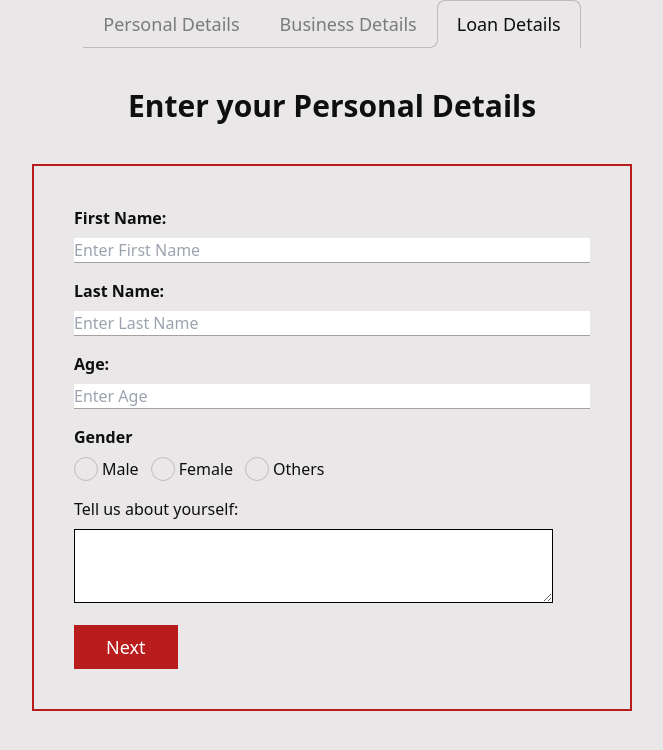
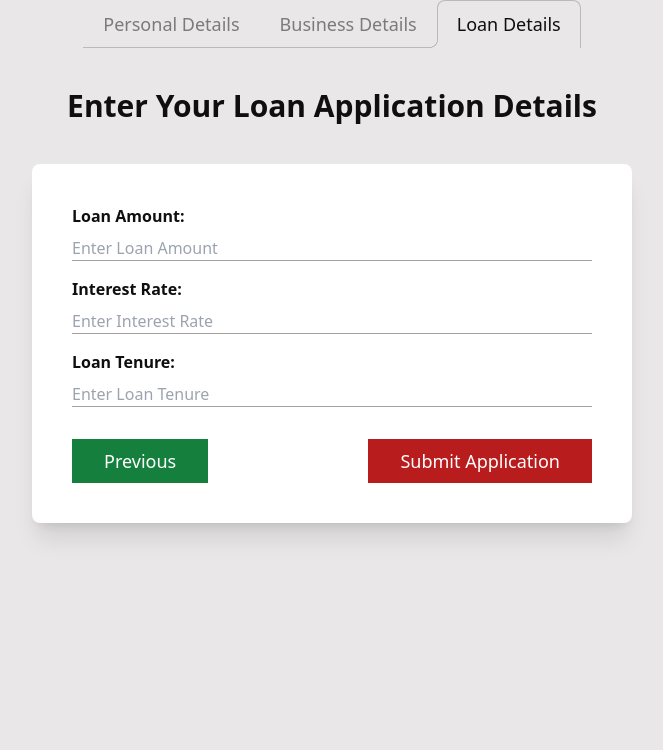
Before and after one commit to MIRJAKARIYA/Loan-application-app, a React (Create React App) app: page /loanDetails in a window 1280 px wide. Shown: the top 750 px of the page, without its empty margins (308-971 px from the left). Built offline with nearby package versions, Linux system fonts and the light colour scheme.

Commit message:
project finished

```diff
--- a/public/index.html
+++ b/public/index.html
@@ -24,7 +24,7 @@
       work correctly both with client-side routing and a non-root public URL.
       Learn how to configure a non-root public URL by running `npm run build`.
     -->
-    <title>React App</title>
+    <title>Loan Application</title>
   </head>
   <body>
     <noscript>You need to enable JavaScript to run this app.</noscript>
--- a/src/App.js
+++ b/src/App.js
@@ -2,6 +2,7 @@
 import { Route, Routes } from "react-router-dom";
 import "./App.css";
 import Application from "./components/Application";
+import ApplicationDone from "./components/ApplicationDone";
 import BusinessDetails from "./components/BusinessDetails";
 import LoanDetails from "./components/LoanDetails";
 import PersonalDetails from "./components/PersonalDetails";
@@ -19,6 +20,7 @@ function App() {
           <Route path="businessDetails" element={<BusinessDetails></BusinessDetails>}></Route>
           <Route path="loanDetails" element={<LoanDetails></LoanDetails>}></Route>
         </Route>
+        <Route path="/applicationDone" element={<ApplicationDone></ApplicationDone>}></Route>
       </Routes>
     </div>
   );
--- /dev/null
+++ b/src/components/ApplicationDone.js
@@ -0,0 +1,17 @@
+import React from 'react';
+import { useNavigate } from 'react-router-dom';
+
+const ApplicationDone = () => {
+    const navigate = useNavigate();
+    const handleApplyAgain = () =>{
+        navigate('/');
+    }
+    return (
+        <div>
+            <h1 className='text-3xl font-semibold my-10 text-center text-green-700'>Application submitted successfully!!</h1>
+            <button onClick={handleApplyAgain} className='btn btn-primary block mx-auto'>Apply again</button>
+        </div>
+    );
+};
+
+export default ApplicationDone;
--- a/src/components/BusinessDetails.js
+++ b/src/components/BusinessDetails.js
@@ -1,9 +1,13 @@
 import React from "react";
-import { useLocation, useNavigate } from "react-router-dom";
+import { useNavigate } from "react-router-dom";
 
 const BusinessDetails = () => {
   const navigate = useNavigate();
   const email = localStorage.getItem('personEmail');
+  const handlePrev = () =>{
+    navigate('/')
+  }
+
   const businessDetailsSubmit = (e) => {
     e.preventDefault();
     const businessName = e.target.businessName.value;
@@ -46,7 +50,6 @@ const BusinessDetails = () => {
               type="text"
               placeholder="Enter Business Name"
               name="businessName"
-              id=""
               required
             />
           </div>
@@ -56,7 +59,6 @@ const BusinessDetails = () => {
               type="text"
               name="gstNumber"
               placeholder="Enter GST Number"
-              id=""
               required
             />
           </div>
@@ -68,12 +70,17 @@ const BusinessDetails = () => {
             <p className="mb-2 font-semibold">Address:</p>
             <textarea name="address" id="" cols="50" className="" rows="3" required></textarea>
           </div>
+          <div className="w-full flex justify-between mt-4">
+            <button onClick={handlePrev} className="bg-green-700 text-white text-lg px-8 py-2 mt-4">
+              Previous
+            </button>
             <button
               type="submit"
               className="bg-red-700 text-white text-lg px-8 py-2 mt-4"
             >
               Next
             </button>
+          </div>
         </form>
       </div>
     </div>
--- a/src/components/LoanDetails.js
+++ b/src/components/LoanDetails.js
@@ -1,85 +1,102 @@
-import React from "react";
-import { useLocation } from "react-router-dom";
+import React, { useState } from "react";
+import { useNavigate } from "react-router-dom";
+import ApplicationDone from "./ApplicationDone";
 
 const LoanDetails = () => {
-  const location = useLocation();
-  console.log(location);
-  const submitLoan = () => {};
+  const navigate = useNavigate()
+  const [isApplied, setIsApplied] = useState(false)
+  const email = localStorage.getItem('personEmail');
+  const handlePrev = () =>{
+    navigate('/businessDetails')
+  }
+
+  const submitLoan = (e) => {
+    e.preventDefault();
+    const loanAmount = e.target.loanAmount.value;
+    const interestRate = e.target.interestRate.value;
+    const loanTenure = e.target.loanTenure.value;
+
+
+    console.log(loanAmount, interestRate,loanTenure)
+
+    fetch(`http://localhost:5000/loan?email=${email}`, {
+      method: "PATCH",
+      headers: {
+        "content-type": "application/json",
+      },
+      body: JSON.stringify({
+        loanAmount:loanAmount,
+        interestRate:interestRate,
+        loanTenure:loanTenure
+      }),
+    })
+      .then((res) => res.json())
+      .then((data) => {
+        if(data.acknowledged){
+          localStorage.removeItem('personEmail');
+          navigate("/applicationDone");
+        }
+      });
+  };
+
   return (
+    <>
+      {
+        isApplied?<ApplicationDone></ApplicationDone>:<div>
+        <h1 className="text-center my-10 text-3xl font-bold">
+          Enter Your Loan Application Details
+        </h1>
+        <div className="max-w-[600px] mx-auto min-h-[200px]  p-10 shadow-xl bg-white rounded-lg">
+          <form action="" className="" onSubmit={submitLoan}>
             <div>
-      <h1 className="text-center my-10 text-3xl font-bold">
-        Enter your Personal Details
-      </h1>
-      <div className="border-2 border-red-700 max-w-[600px] mx-auto min-h-[200px] p-10">
-        <form action="" className="">
-          <div>
-            <p className="mb-2 font-semibold">First Name:</p>
+              <p className="mb-2 font-semibold">Loan Amount:</p>
               <input
-              type="text"
-              placeholder="Enter First Name"
-              name="fname"
+                type="number"
+                placeholder="Enter Loan Amount"
+                name="loanAmount"
+                id=""
+                min="100000"
+                step="10000"
+              />
+            </div>
+            <div className="mt-4">
+              <p className="mb-2 font-semibold">Interest Rate:</p>
+              <input
+                type="number"
+                name="interestRate"
+                placeholder="Enter Interest Rate"
+                id=""
+                min="5"
+                max="50"
+              />
+            </div>
+            <div className="mt-4">
+              <p className="mb-2 font-semibold">Loan Tenure:</p>
+              <input
+                type="number"
+                min="10"
+                max="30"
+                placeholder="Enter Loan Tenure"
+                name="loanTenure"
                 id=""
               />
             </div>
-          <div className="mt-4">
-            <p className="mb-2 font-semibold">Last Name:</p>
-            <input
-              type="text"
-              name="lname"
-              placeholder="Enter Last Name"
-              id=""
-            />
-          </div>
-          <div className="mt-4">
-            <p className="mb-2 font-semibold">Age:</p>
-            <input type="text" placeholder="Enter Age" name="age" id="" />
-          </div>
-          <div className="mt-4">
-            <p className="mb-2 font-semibold">Gender</p>
-            <div className="flex">
-              <div className="flex">
-                <input
-                  type="radio"
-                  name="gender"
-                  value="male"
-                  className="radio"
-                />
-                <span className="ml-1">Male</span>
-              </div>
-              <div className="flex ml-3">
-                <input
-                  type="radio"
-                  name="gender"
-                  value="female"
-                  className="radio"
-                />
-                <span className="ml-1">Female</span>
-              </div>
-              <div className="flex ml-3">
-                <input
-                  type="radio"
-                  name="gender"
-                  value="female"
-                  className="radio"
-                />
-                <span className="ml-1">Others</span>
-              </div>
-            </div>
-          </div>
-          <div className="mt-4">
-            <p className="mb-2">Tell us about yourself:</p>
-            <textarea name="" id="" cols="50" className="" rows="3"></textarea>
-          </div>
+            <div className="w-full flex justify-between mt-4">
+              <button onClick={handlePrev} className="bg-green-700 text-white text-lg px-8 py-2 mt-4">
+                Previous
+              </button>
               <button
                 type="submit"
                 className="bg-red-700 text-white text-lg px-8 py-2 mt-4"
-            onClick={submitLoan}
               >
-            Next
+                Submit Application
               </button>
+            </div>
           </form>
         </div>
       </div>
+      }
+    </>
   );
 };
 
--- a/src/components/PersonalDetails.js
+++ b/src/components/PersonalDetails.js
@@ -76,7 +76,7 @@ const PersonalDetails = () => {
           </div>
           <div className="mt-4">
             <p className="mb-2 font-semibold">Age:</p>
-            <input type="text" placeholder="Enter Age" name="age" id="" />
+            <input type="number" placeholder="Enter Age" name="age" id="" />
           </div>
           <div className="mt-4">
             <p className="mb-2 font-semibold">Gender</p>
@@ -106,7 +106,7 @@ const PersonalDetails = () => {
                   value="others"
                   className="radio"
                 />
-                <span className="ml-1">Others</span>
+                <span className="ml-1">Other</span>
               </div>
             </div>
           </div>
```
Lines whose indentation alone changed are shown as unchanged.
